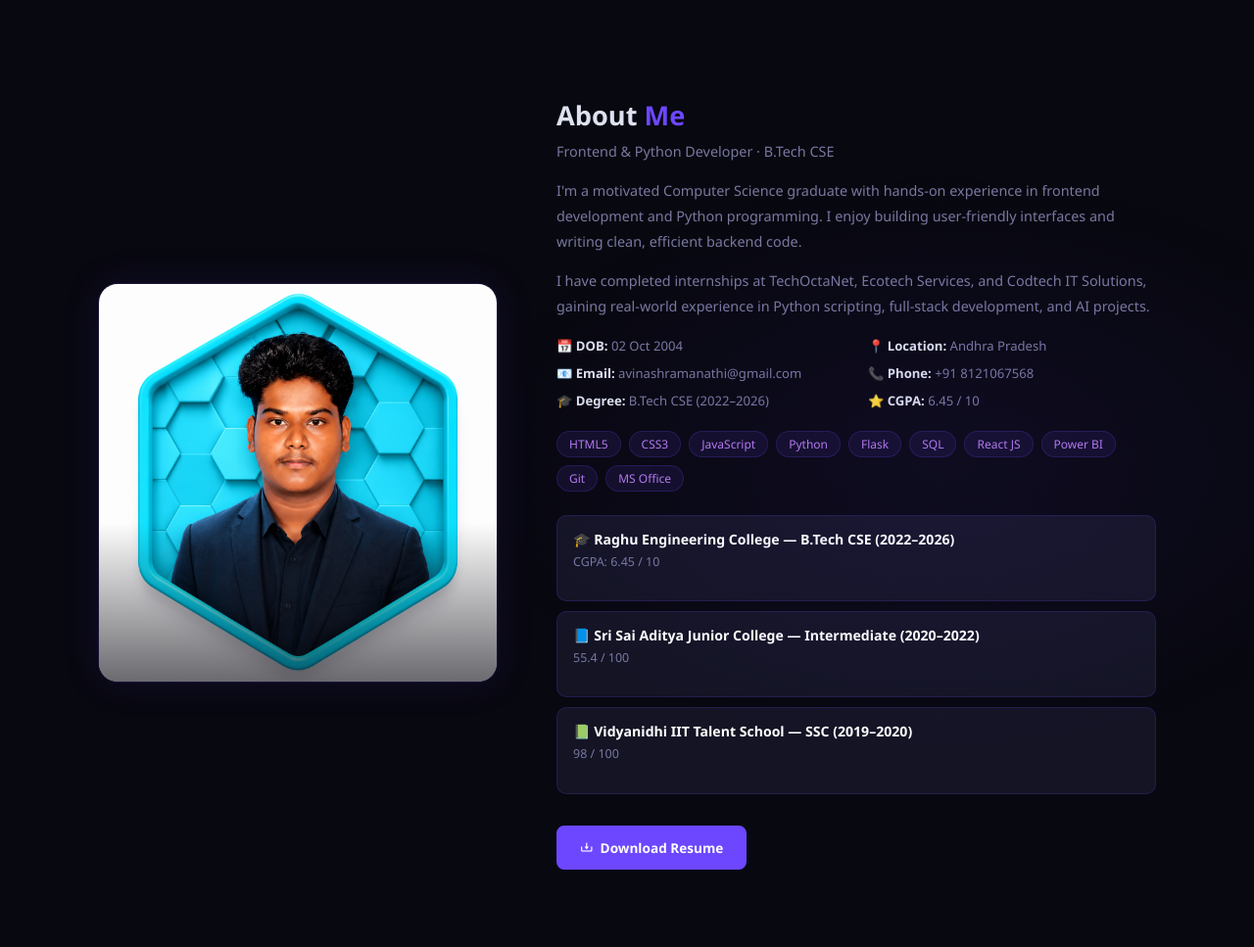
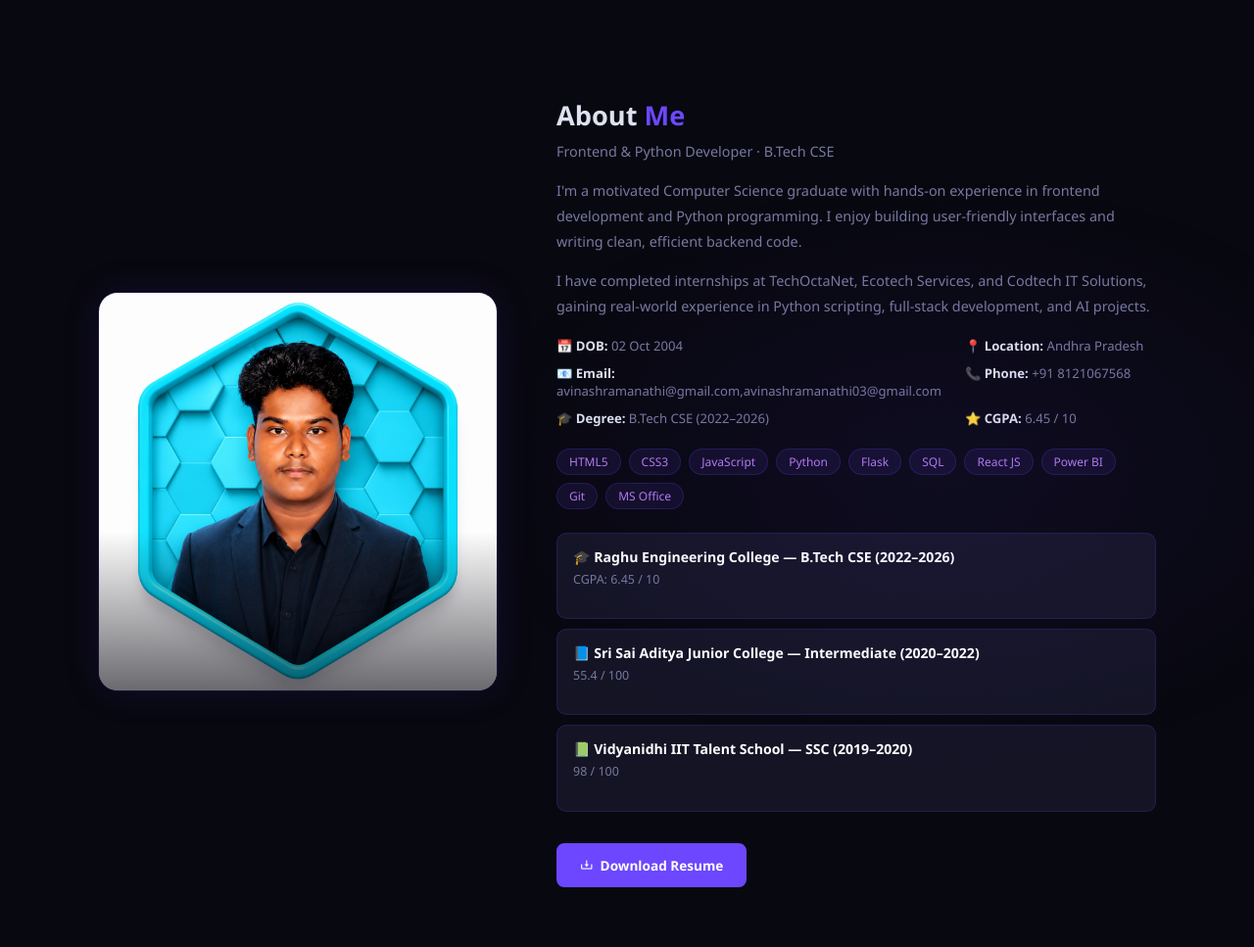
Before and after one commit to avinashramanathi-web/PORTFOLIO, a Flask app: page / in a window 1280 px wide. Shown: the part 801-1768 px from the top of the page at 98% size. Run offline with Flask 3, Linux system fonts and the light colour scheme.

Commit message:
Add files via upload

```diff
--- a/templates/index.html
+++ b/templates/index.html
@@ -396,7 +396,7 @@
       <div class="info-grid">
         <div class="info-item"><b>📅 DOB:</b> 02 Oct 2004</div>
         <div class="info-item"><b>📍 Location:</b> Andhra Pradesh</div>
-        <div class="info-item"><b>📧 Email:</b> avinashramanathi@gmail.com</div>
+        <div class="info-item"><b>📧 Email:</b> avinashramanathi@gmail.com,avinashramanathi03@gmail.com</div>
         <div class="info-item"><b>📞 Phone:</b> +91 8121067568</div>
         <div class="info-item"><b>🎓 Degree:</b> B.Tech CSE (2022–2026)</div>
         <div class="info-item"><b>⭐ CGPA:</b> 6.45 / 10</div>
```
